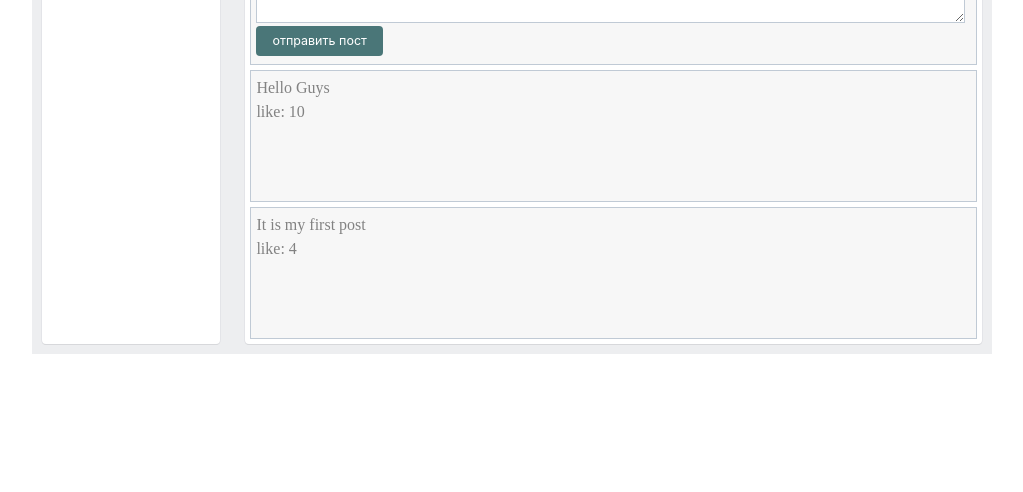
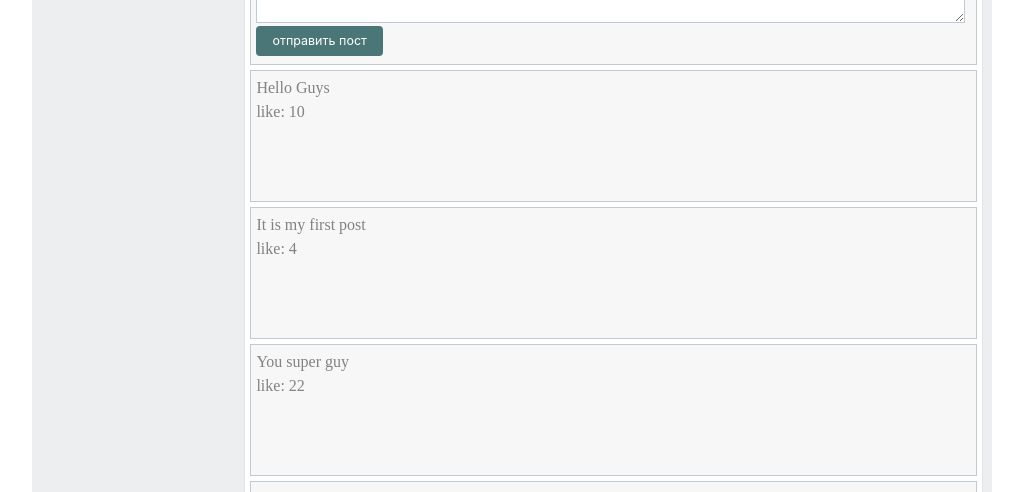
Before and after one commit to RihardXXX/shogun-way, a React (Create React App) app: page /profile in a window 1280 px wide. Shown: the part 460-952 px from the top of the page, without its empty margins (128-1151 px from the left). Before the commit the page ends 814 px from the top, so only its background shows below. Built offline with nearby package versions, Linux system fonts and the light colour scheme; a web font is replaced by a local one.

Commit message:
create functions map for component

```diff
--- a/src/components/Dialogs/Dialogs.jsx
+++ b/src/components/Dialogs/Dialogs.jsx
@@ -9,30 +9,32 @@ let picture_me = "https://i.pinimg.com/originals/bc/b3/19/bcb319b817317a6416f9f7
 let picture_he = "https://www.crazytips.org/wp-content/uploads/2018/06/PicsArt_06-17-05.03.08.jpg"
 
 const Dialogs = (props) => {
-    let data_dialog = [
+    let dialogs = [
         {id: 1, name: "Саня", css: "activ"},
         {id: 2, name: "Виктор"},
         {id: 3, name: "Света"},
         {id: 4, name: "Семён"},
     ]
 
-    let data_message = [
+    let messages = [
         {id: 1, message: "Привет, как твои дела?", src: picture_me, acount: "I`am"},
         {id: 2, message: "нормально, а твои?", src: picture_he, acount: "HE"}
     ]
 
+    let dialog_elements = dialogs.map(dialog => <Dialog name={dialog.name} id={dialog.id} css={dialog.css}/>)
+
+    let messages_elements = messages.map(
+        message => <Message message={message.message} acount={message.acount} src={message.src}/>
+    )
+
     return (
         <div className={d.dialogs}>
             <div className={d.dialogItem}>
-                <Dialog name={data_dialog[0].name} id={data_dialog[0].id} css={data_dialog[0].css}/>
-                <Dialog name={data_dialog[1].name} id={data_dialog[1].id}/>
+                {dialog_elements}
             </div>
             <div className={d.messagesItem}>
                 <div className={d.message}>
-                    <Message message={data_message[0].message} acount={data_message[0].acount}
-                             src={data_message[0].src}/>
-                    <Message message={data_message[1].message} acount={data_message[1].acount}
-                             src={data_message[1].src}/>
+                    {messages_elements}
                     <hr/>
                     <div className={d.textarea}></div>
                     <button className={p.button}>отправить сообщение</button>
--- a/src/components/Navbar/Navbar.module.css
+++ b/src/components/Navbar/Navbar.module.css
@@ -11,6 +11,7 @@
     margin: 10px;
     box-shadow: 0 1px 0 0 #d7d8db, 0 0 0 1px #e3e4e8;
     display: block;
+    height: 220px;
 }
 
 .ol {
--- a/src/components/Profile/MyPosts/MyPosts.jsx
+++ b/src/components/Profile/MyPosts/MyPosts.jsx
@@ -5,8 +5,13 @@ import Post from "./Post/Post";
 const MyPosts = (props) => {
     let data_posts =[
         {id: 1, message: 'Hello Guys', like: 10},
-        {id: 1, message: 'It is my first post', like: 4}
+        {id: 2, message: 'It is my first post', like: 4},
+        {id: 3, message: 'You super guy', like: 22},
+        {id: 4, message: 'How are you', like: 4},
     ]
+
+    let posts = data_posts.map(post => <Post message={post.message} likeCount={post.like}/>)
+
     return (
         <div>
             <h3>Мои посты</h3>
@@ -15,8 +20,7 @@ const MyPosts = (props) => {
                 <button className={p.button}>отправить пост</button>
             </div>
             <div>
-                <Post message={data_posts[0].message} likeCount={data_posts[0].like}/>
-                <Post message={data_posts[1].message} likeCount={data_posts[1].like}/>
+                {posts}
             </div>
         </div>
     )
```
